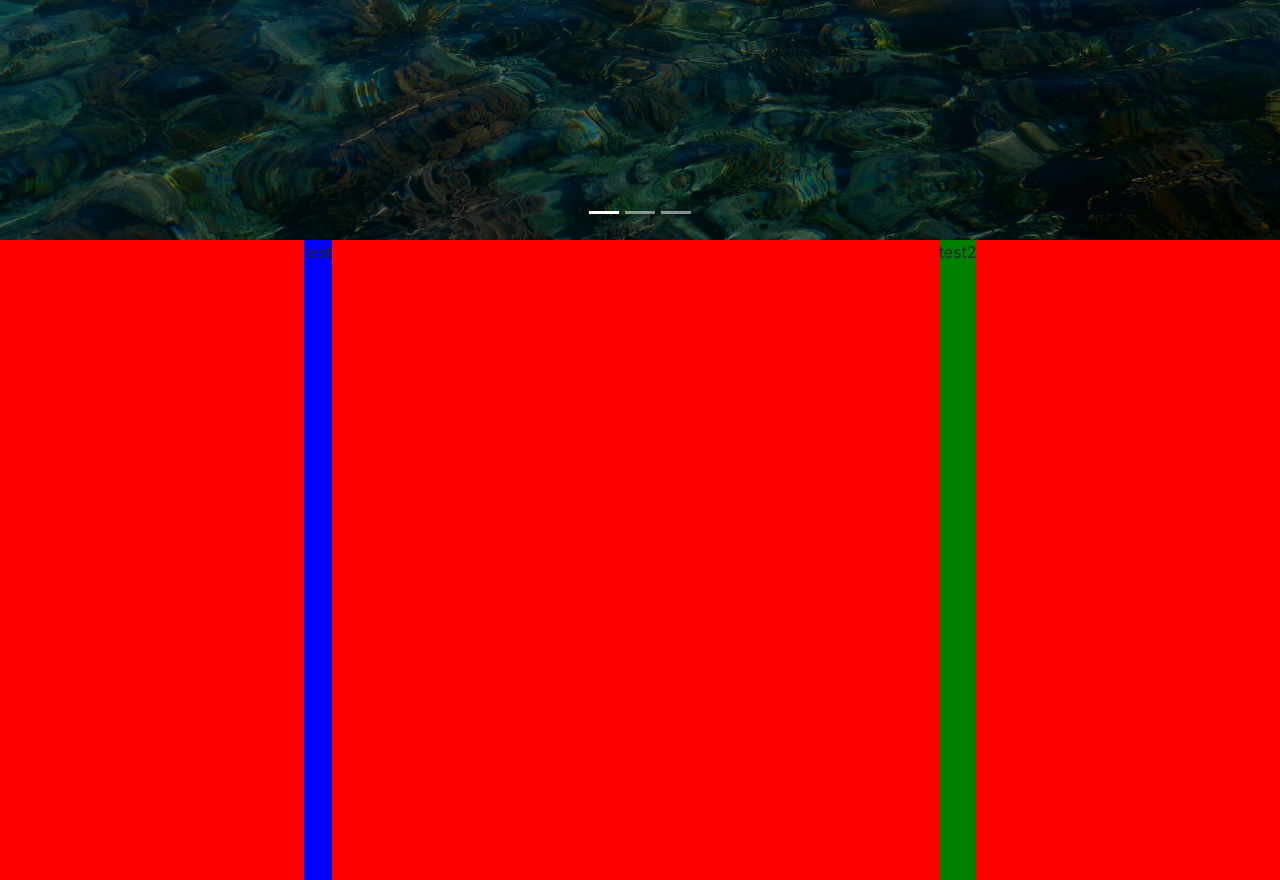
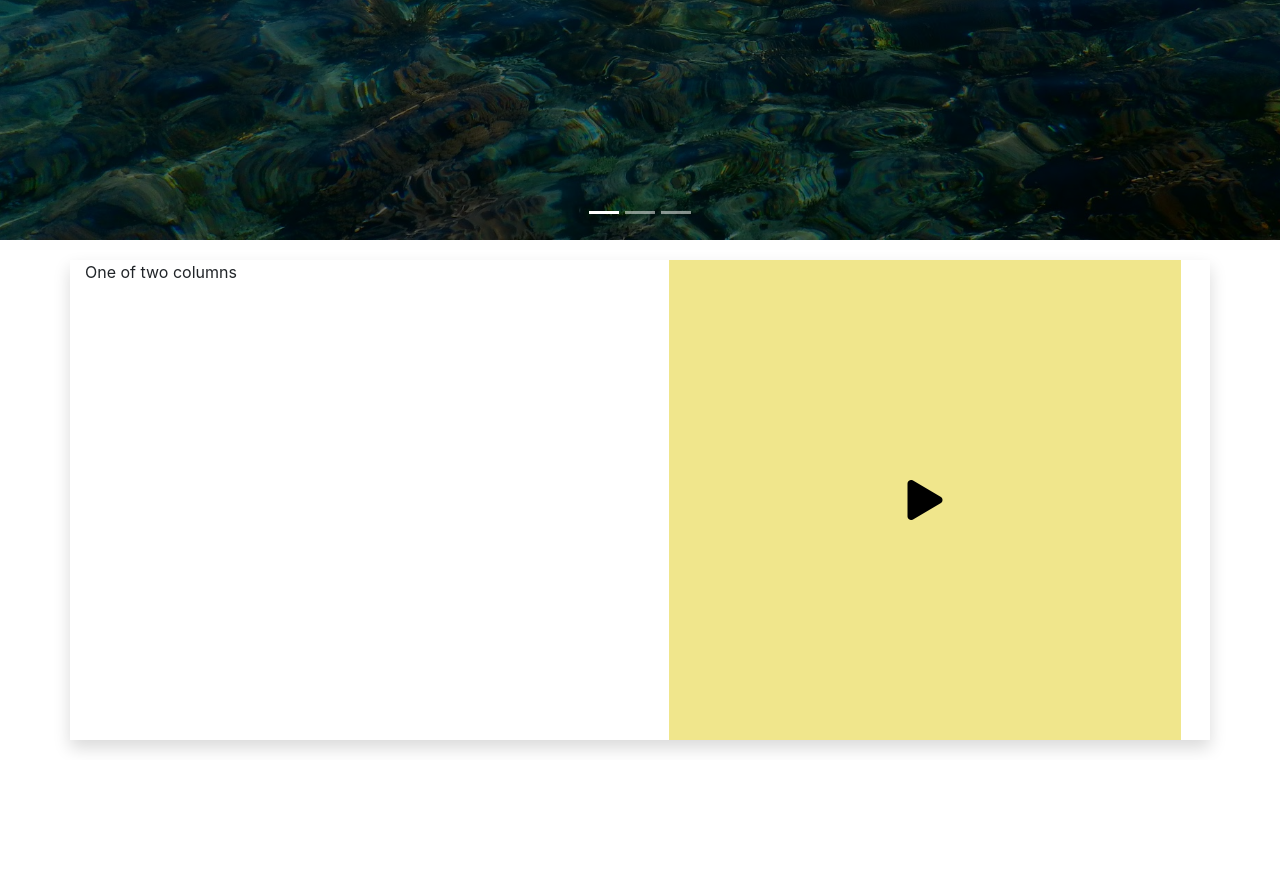
Before and after one commit to ybpratama/WebsiteKaledupa2, a PHP site: page / in a window 1280 px wide. Shown: the part 560-1440 px from the top of the page. After the commit the page ends 1312 px from the top, so only its background shows below. Run offline with PHP 8.4, Linux system fonts and the light colour scheme; some libraries are stand-ins or nearby versions.

Commit message:
About container

```diff
--- a/index.html
+++ b/index.html
@@ -8,10 +8,20 @@
   <title>Website Kaledupa</title>
 
   <!-- Template Main CSS File -->
+  <!-- <link rel="stylesheet" href="https://cdnjs.cloudflare.com/ajax/libs/magnific-popup.js/1.0.0/magnific-popup.min.css">
   <link rel="stylesheet" href="https://maxcdn.bootstrapcdn.com/bootstrap/4.0.0/css/bootstrap.min.css" integrity="sha384-Gn5384xqQ1aoWXA+058RXPxPg6fy4IWvTNh0E263XmFcJlSAwiGgFAW/dAiS6JXm" crossorigin="anonymous"></head>
+  <link rel="stylesheet" href="style.css"> -->
+
+  <link href="https://stackpath.bootstrapcdn.com/bootstrap/4.1.1/css/bootstrap.min.css" rel="stylesheet">
+  <link href="https://cdnjs.cloudflare.com/ajax/libs/magnific-popup.js/1.0.0/magnific-popup.min.css" rel="stylesheet">
   <link href="style.css" rel="stylesheet">
   <!-- Google Font -->
   <link href="https://fonts.googleapis.com/css2?family=Poppins:wght@400;500;600&display=swap" rel="stylesheet"> <body>
+  <link rel="stylesheet" href="https://cdnjs.cloudflare.com/ajax/libs/font-awesome/5.14.0/css/all.min.css">
+  </head>
+
+<body>
+
   <!--Header-->
   <header>
 
@@ -98,21 +108,34 @@
 
   <section>
     <div class="about">
-      <div class="about-container">
-        <div class="about-description">
-          <p>test</p>
-        </div>
-        <div class="about-video">
-          <p>test2</p>
+      <div class="container shadow">
+        <div class="row">
+          <div class="col-sm">
+            One of two columns
+          </div>
+          <div class="col-sm">
+            <div class="video-container">
+                <a href="#" class="play-btn">
+                  <i class="fas fa-play"></i>
+                </a>
+              <div>
+          </div>
         </div>
       </div>
     </div>
+
   </section>
 
 
+
   <!--Bootstrap Javascript-->
-  <script src="https://code.jquery.com/jquery-3.2.1.slim.min.js" integrity="sha384-KJ3o2DKtIkvYIK3UENzmM7KCkRr/rE9/Qpg6aAZGJwFDMVNA/GpGFF93hXpG5KkN" crossorigin="anonymous"></script>
+  <script src="https://code.jquery.com/jquery-3.3.1.slim.min.js"></script>
   <script src="https://cdnjs.cloudflare.com/ajax/libs/popper.js/1.12.9/umd/popper.min.js" integrity="sha384-ApNbgh9B+Y1QKtv3Rn7W3mgPxhU9K/ScQsAP7hUibX39j7fakFPskvXusvfa0b4Q" crossorigin="anonymous"></script>
   <script src="https://maxcdn.bootstrapcdn.com/bootstrap/4.0.0/js/bootstrap.min.js" integrity="sha384-JZR6Spejh4U02d8jOt6vLEHfe/JQGiRRSQQxSfFWpi1MquVdAyjUar5+76PVCmYl" crossorigin="anonymous"></script>
+
+
+
+
+
 </body>
 </html>
--- a/style.css
+++ b/style.css
@@ -118,26 +118,51 @@ h1, h2, h3, h4, h5, h6{
 /* End Hero Style */
 
 /* About */
-
 .about{
-    background-color: red;
-    height: 80vh;
+    margin: 20px 20px;
 }
 
-.about-container{
-    display: flex;
-    height: 100%;
-    width: 100%;
-    justify-content: space-around;
+.shadow{
+    box-shadow: 0 5px 25px 0 rgba(214, 215, 216, 0.6);
 }
 
-.about-description{
-    background-color: blue;
+.video-container{
+background-color: blue;
+box-sizing: border-box;
+height: 60vh;
+width: 40vw;
+margin: auto auto;
+/* background-image: url(img/Jellyfish.jpg); */
+background-color: khaki;
+background-size: cover;
+background-position: center center;
+position: relative;
 }
 
-.about-video{
-    background-color: green;
+.about .play-btn {
+    width: 100px;
+    height: 100px;
+    background: radial-gradient(#428bca 50%, rgba(66, 139, 202, 0.4) 52%);
+    margin: auto;
 }
 
+.fa-play{
+    color: black;
+    font-size: 40px;
+    position: absolute;
+    top: 50%;
+    left: 50%;
+    transform: translate(-50%,-50%);
+}
+
+#headerPopup{
+  width:75%;
+  margin:0 auto;
+}
+
+#headerPopup iframe{
+  width:100%;
+  margin:0 auto;
+}
 
 /* End About */
```
Also changed, not shown: img/Jellyfish.jpg (added), main.js (added).
